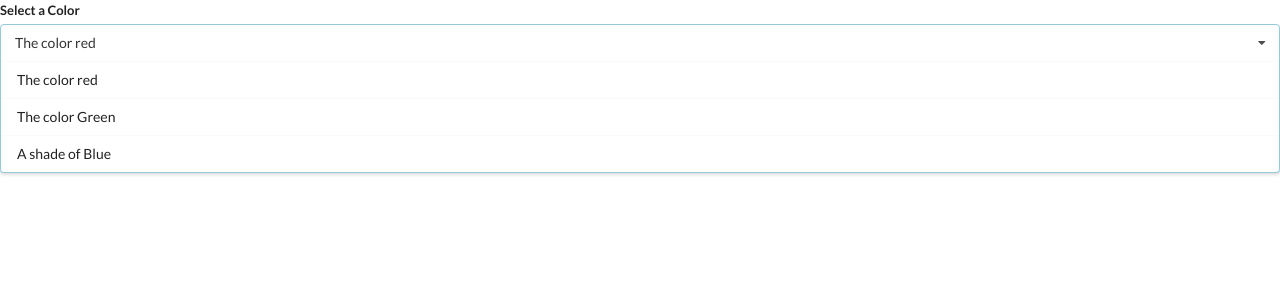
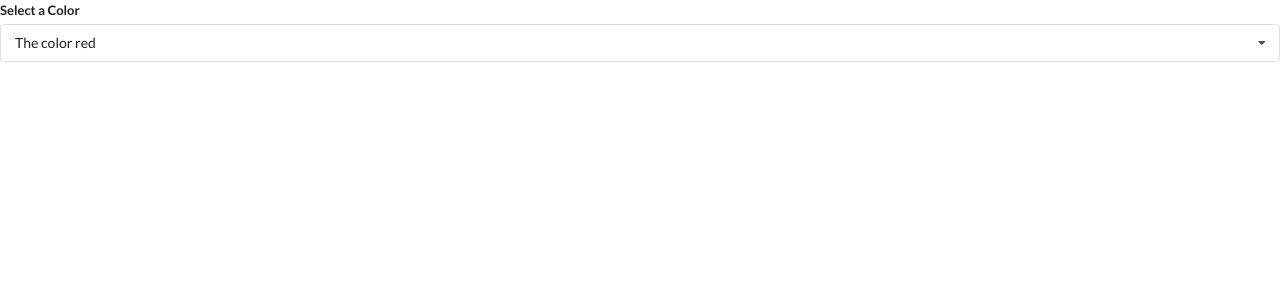
Before and after one commit to SamroodAli/react-widgets, a React (Create React App) app: page / in a window 1280 px wide. Shown: the top 300 px of the page. Built offline with nearby package versions, Linux system fonts and the light colour scheme.

Commit message:
Dropdown:Remove always open state of dropdown

```diff
--- a/src/components/DropDown.js
+++ b/src/components/DropDown.js
@@ -2,8 +2,13 @@ import React from "react";
 
 const Dropdown = ({ selected, onSelectChange, options }) => {
   const renderedOptions = options.map((option) => {
+    if (option.value === selected.value) return null;
     return (
-      <div key={option.value} className="item">
+      <div
+        key={option.value}
+        className="item"
+        onClick={() => onSelectChange(option)}
+      >
         {option.label}
       </div>
     );
@@ -12,10 +17,10 @@ const Dropdown = ({ selected, onSelectChange, options }) => {
     <div className="ui form">
       <div className="field">
         <label className="label">Select a Color</label>
-        <div className="ui selection dropdown visible active">
+        <div className="ui selection dropdown">
           <i className="dropdown icon"></i>
           <div className="text">{selected.label}</div>
-          <div className="menu visible transition">{renderedOptions}</div>
+          <div className="menu ">{renderedOptions}</div>
         </div>
       </div>
     </div>
```
